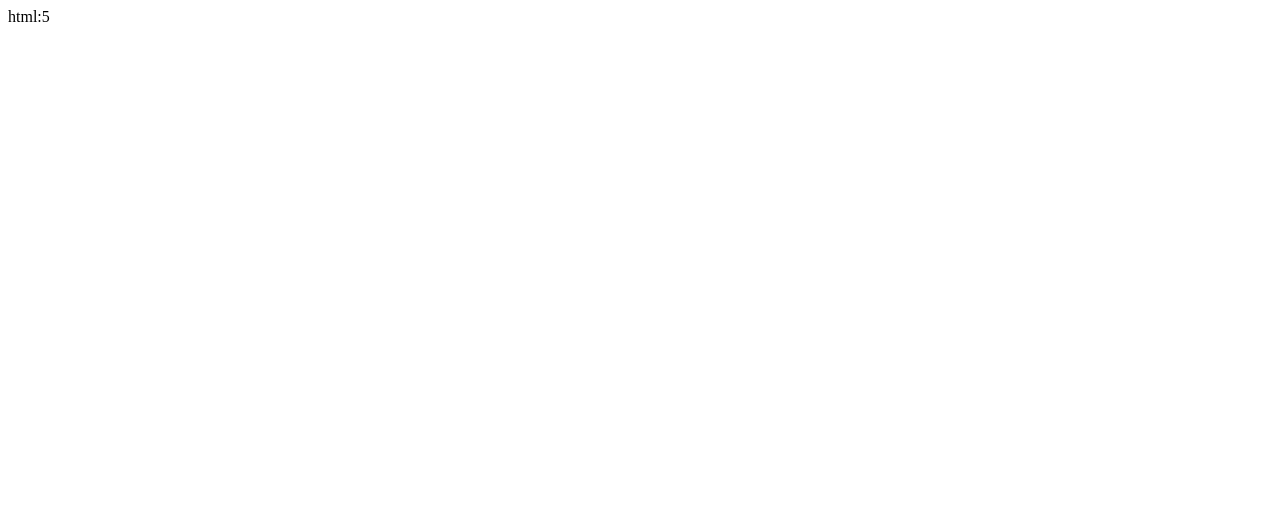
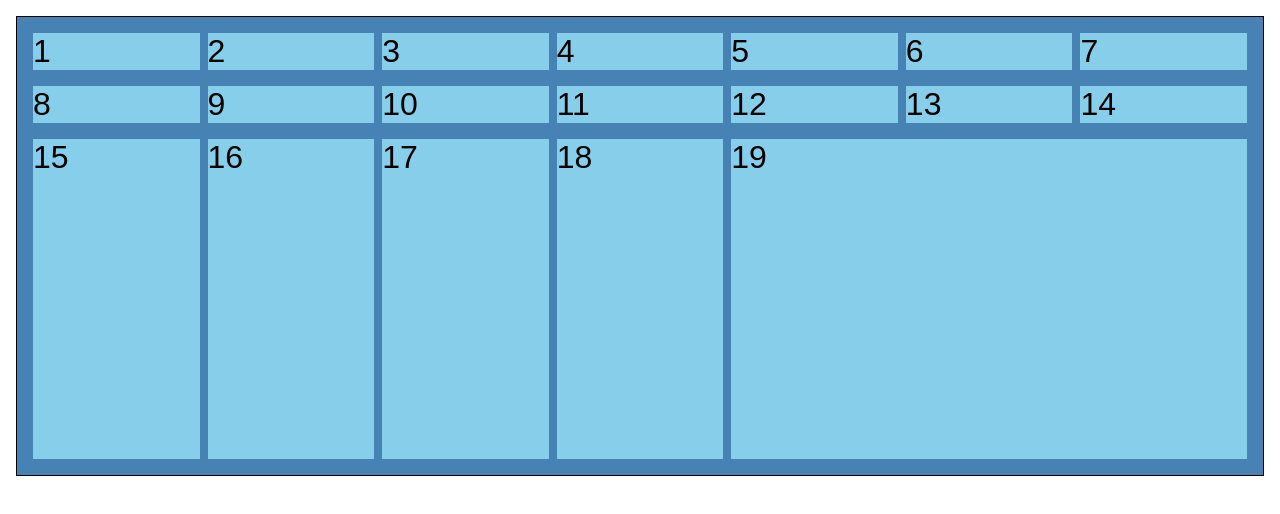
Before and after one commit to ChicharInk/adm08, a plain HTML site: page Maquetacion/grid.html in a window 1280 px wide. Drawn offline with Linux system fonts and the light colour scheme.

Commit message:
clase 1 desarrollo web

```diff
--- /dev/null
+++ b/Maquetacion/css/basic_reset.css
@@ -0,0 +1,13 @@
+html {
+  box-sizing: border-box;
+  font-family: sans-serif;
+  font-size: 16px;
+}
+
+*,
+*:after,
+*:before {
+  box-sizing: inherit;
+  padding: 0;
+  margin: 0;
+}
--- a/Maquetacion/css/grid.css
+++ b/Maquetacion/css/grid.css
@@ -0,0 +1,26 @@
+.container {
+  margin: 1rem;
+  padding: 1rem;
+  background-color: steelblue;
+  border: thin solid black;
+
+  display: grid;
+  /*flujo de los elementos del grid*/
+  /*grid-auto-flow: row;*/
+  /*grid-auto-flow: column;*/
+  grid-template-rows: repeat(3, auto);
+  grid-template-rows: 100px 50vh 1fr;
+  grid-template-rows: repeat(2, 1fr) 40vh;
+  grid-template-columns: repeat(7, auto);
+  grid-gap: 1rem .5rem;
+}
+
+.item {
+  background-color: skyblue;
+  font-size: 2rem;
+}
+
+.item:last-child {
+  grid-row: 3 / 4;
+  grid-column: 5 / 8;
+}
--- a/Maquetacion/grid.html
+++ b/Maquetacion/grid.html
@@ -1,4 +1,3 @@
-html:5
 <!DOCTYPE html>
 <html lang="es-MX">
 <head>
@@ -6,8 +5,30 @@ html:5
   <meta name="viewport" content="width=device-width, initial-scale=1.0">
   <title>Maquetando con Grid</title>
   <meta name="description" content="En esta nuestra primer clase vamos a a aprender a maquetar con Grid de CSS">
+  <link rel="stylesheet" href="./css/basic_reset.css">
+  <link rel="stylesheet" href="./css/grid.css">
 </head>
 <body>
-
+  <section class="container">
+    <article class="item">1</article>
+    <article class="item">2</article>
+    <article class="item">3</article>
+    <article class="item">4</article>
+    <article class="item">5</article>
+    <article class="item">6</article>
+    <article class="item">7</article>
+    <article class="item">8</article>
+    <article class="item">9</article>
+    <article class="item">10</article>
+    <article class="item">11</article>
+    <article class="item">12</article>
+    <article class="item">13</article>
+    <article class="item">14</article>
+    <article class="item">15</article>
+    <article class="item">16</article>
+    <article class="item">17</article>
+    <article class="item">18</article>
+    <article class="item">19</article>
+  </section>
 </body>
 </html>
```
Also changed, not shown: Maquetacion/css/holy_grail_layout.css (added, +43 -0 lines), Maquetacion/holy_grail_layout.html (added, +22 -0 lines), README.md.
